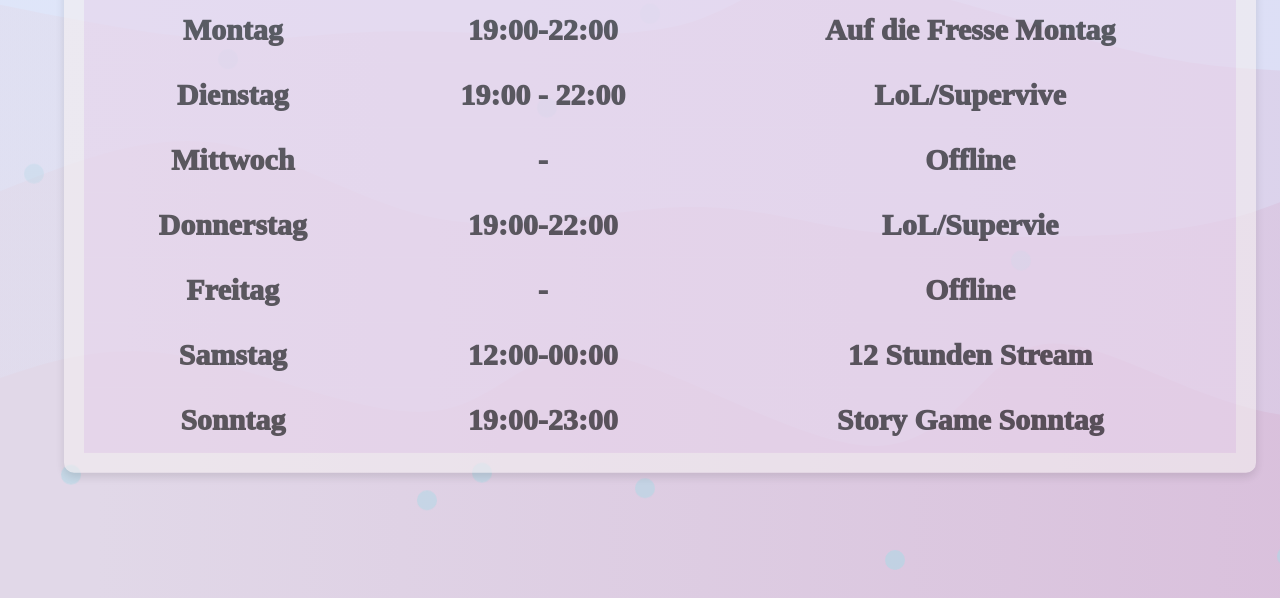
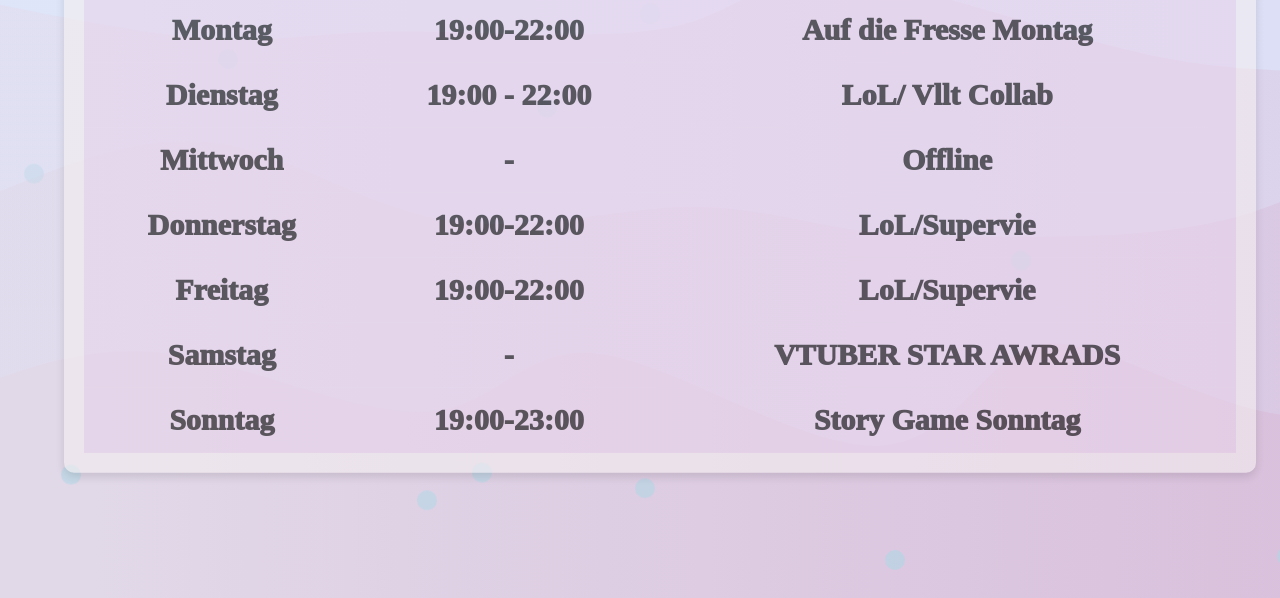
Before and after one commit to scyphosia/scyphosia.github.io, a plain HTML site: page index.html in a window 1280 px wide. Shown: the part 202-800 px from the top of the page. Drawn offline with Linux system fonts and the light colour scheme.

Commit message:
Update index.html

```diff
--- a/index.html
+++ b/index.html
@@ -284,7 +284,7 @@
                 <tr>
                     <td>Dienstag</td>
                     <td>19:00 - 22:00</td>
-                    <td>LoL/Supervive</td>
+                    <td>LoL/ Vllt Collab</td>
                 </tr>
                 <tr>
                     <td>Mittwoch</td>
@@ -298,13 +298,13 @@
                 </tr>
                 <tr>
                     <td>Freitag</td>
-                    <td>-</td>
-                    <td>Offline</td>
+                    <td>19:00-22:00</td>
+                    <td>LoL/Supervie</td>
                 </tr>
                 <tr>
                     <td>Samstag</td>
-                    <td>12:00-00:00</td>
-                    <td>12 Stunden Stream</td>
+                    <td>-</td>
+                    <td>VTUBER STAR AWRADS</td>
                 </tr>
                 <tr>
                     <td>Sonntag</td>
```
